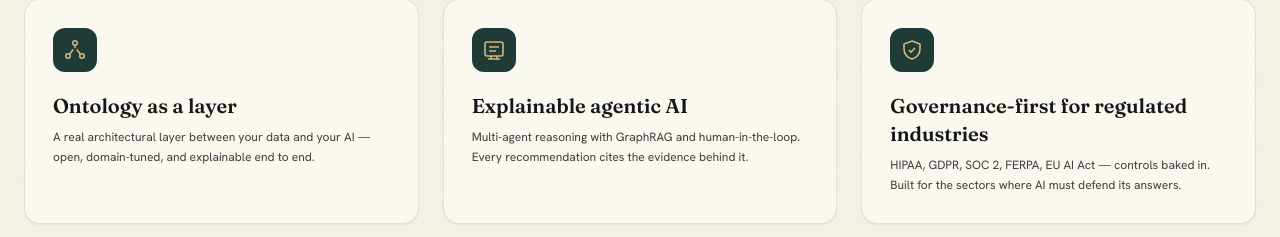
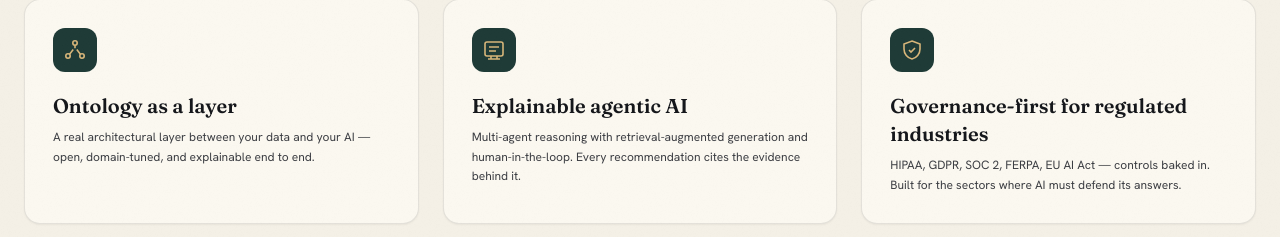
Before and after one commit to mdxblocks-ai/certaintyai-public, a React (Vite) app in the folder frontend/: page / in a window 1280 px wide. Shown: the part 1372-1609 px from the top of the page. Built offline with nearby package versions, Linux system fonts and the light colour scheme; no server answers.

Commit message:
feat: replace GraphRAG with retrieval-augmented generation on landing page

```diff
--- a/frontend/src/pages/Landing.jsx
+++ b/frontend/src/pages/Landing.jsx
@@ -19,7 +19,7 @@ const WHY_CARDS = [
   {
     title: 'Explainable agentic AI',
     blurb:
-      'Multi-agent reasoning with GraphRAG and human-in-the-loop. Every recommendation cites the evidence behind it.',
+      'Multi-agent reasoning with retrieval-augmented generation and human-in-the-loop. Every recommendation cites the evidence behind it.',
     icon: (
       <svg viewBox="0 0 24 24" fill="none" stroke="currentColor" strokeWidth="1.6" className="w-6 h-6">
         <rect x="3" y="4" width="18" height="14" rx="2" />
```
